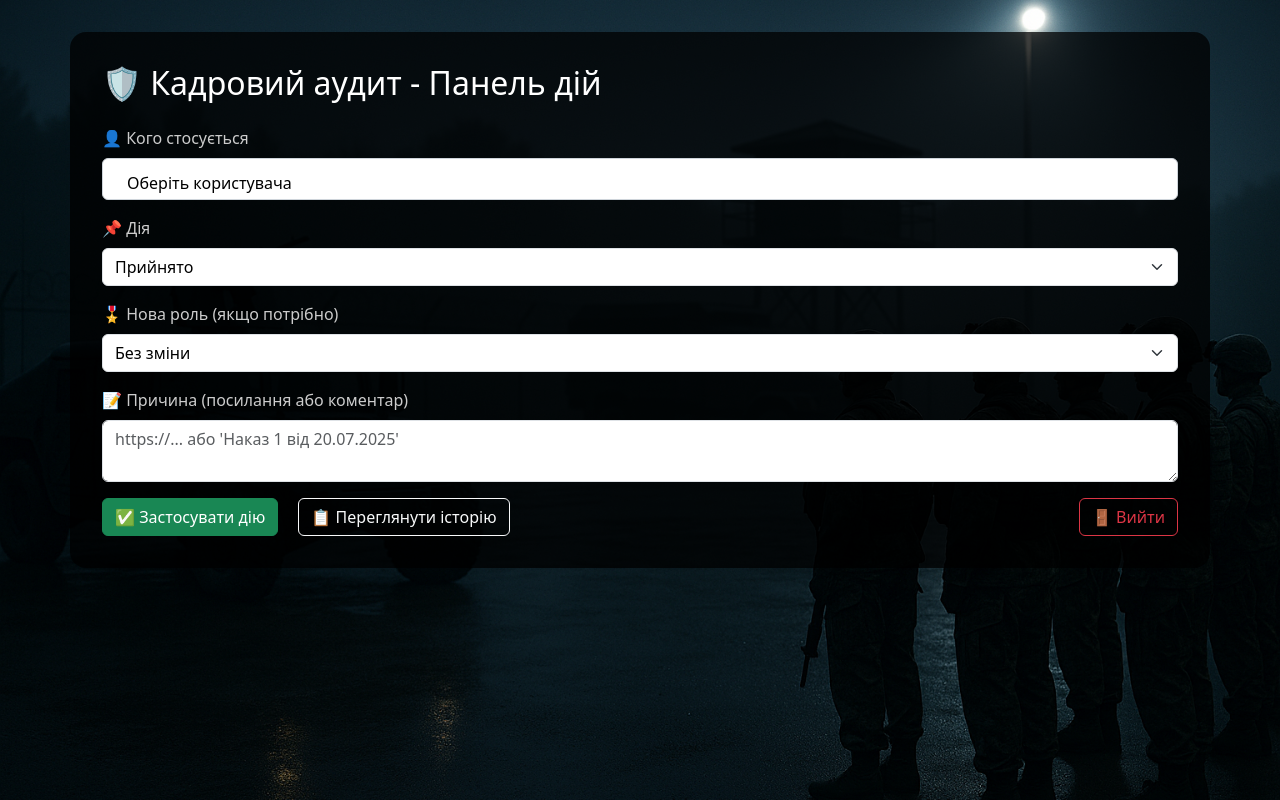
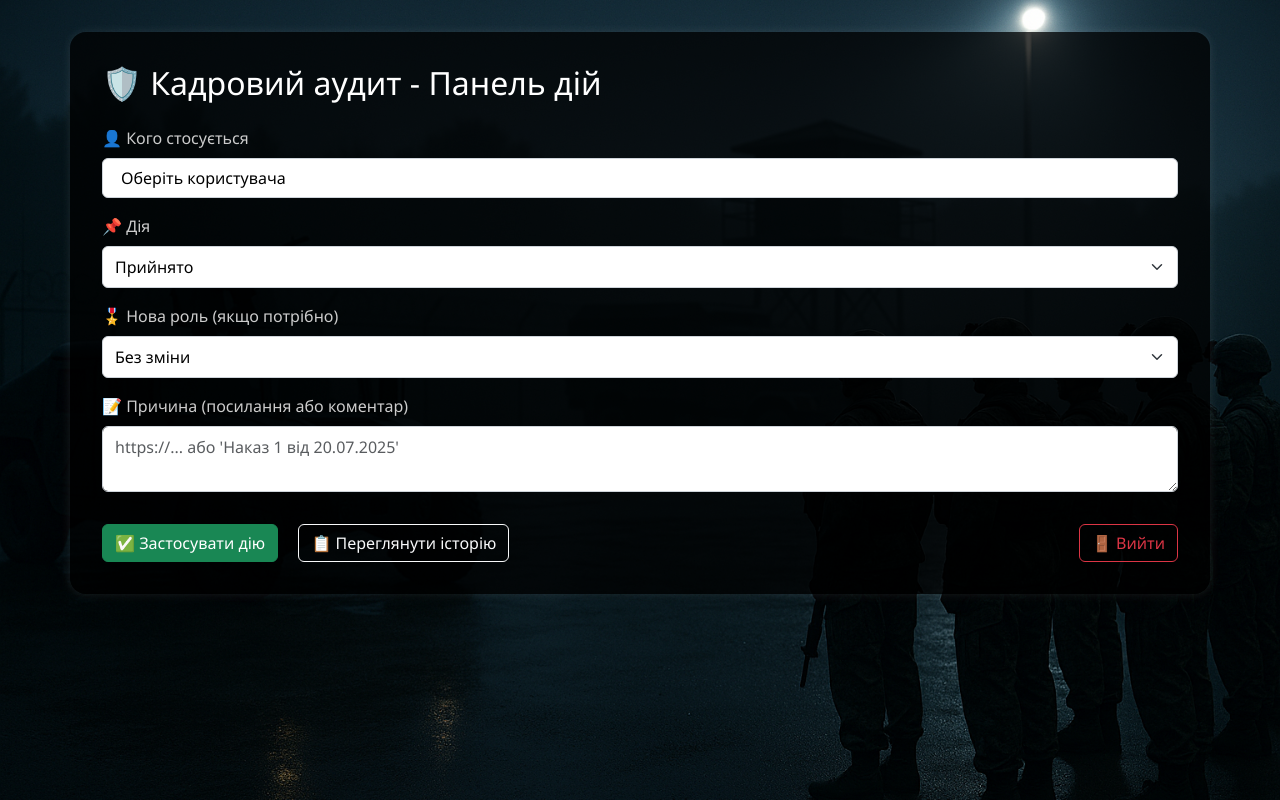
Before and after one commit to FanTik1011/Quant_Bot, a Flask app: template templates/dashboard.html in a window 1280 px wide. Run offline with Flask 3, Linux system fonts and the light colour scheme; the template is opened without the code that fills it, so the values that code supplies are empty; parts of the project's set-up code (start-up, migrations or seed data) failed here and were passed over; some libraries are stand-ins or nearby versions.

Commit message:
авав
ав

```diff
--- a/templates/dashboard.html
+++ b/templates/dashboard.html
@@ -12,6 +12,7 @@
         background: url("/static/bg.jpg") no-repeat center center fixed;
         background-size: cover;
         color: white;
+        font-family: 'Segoe UI', sans-serif;
     }
 
     .form-container {
@@ -19,29 +20,35 @@
         padding: 2rem;
         border-radius: 1rem;
         margin-top: 2rem;
+        box-shadow: 0 0 10px rgba(255, 255, 255, 0.1);
     }
 
     label {
         color: #ccc;
+        font-weight: 500;
+        margin-bottom: 0.5rem;
     }
 
     select, input, textarea {
         color: black !important;
-            background-color: white !important;
+        background-color: #fff !important;
+        border-radius: 0.375rem !important;
+        border: 1px solid #ced4da !important;
+        padding: 0.5rem 0.75rem !important;
+        box-shadow: none !important;
     }
 
     .select2-container--bootstrap4 .select2-selection--single {
-            height: calc(2.5rem + 2px);
-            padding: 0.5rem 1rem;
-            background-color: white !important;
-            color: black !important;
-            border: 1px solid #ced4da;
-            border-radius: 0.375rem;
+        height: 40px !important;
+        padding: 5px 10px;
+        background-color: #fff !important;
+        border: 1px solid #ced4da !important;
+        border-radius: 0.375rem !important;
     }
 
-        .select2-container--bootstrap4 .select2-selection--single .select2-selection__rendered {
+    .select2-container--bootstrap4 .select2-selection__rendered {
         color: black !important;
-            line-height: 2rem;
+        line-height: 28px !important;
     }
 
     .select2-container--bootstrap4 .select2-results__option {
@@ -53,7 +60,12 @@
         background-color: #cce5ff !important;
         color: black !important;
     }
+
+    button, a.btn {
+        margin-top: 1rem;
+    }
 </style>
+
 </head>
 <body>
 <div class="container form-container">
```
Lines whose indentation alone changed are shown as unchanged.
